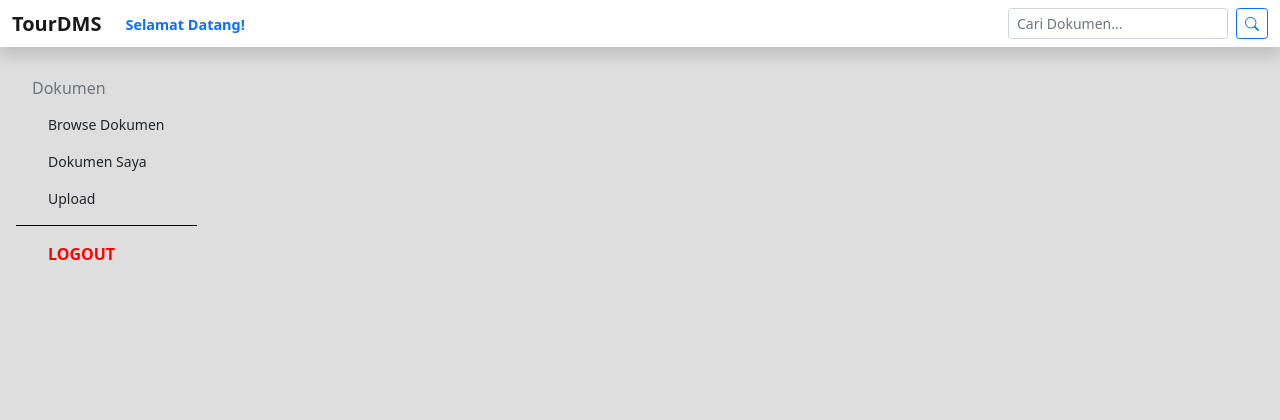
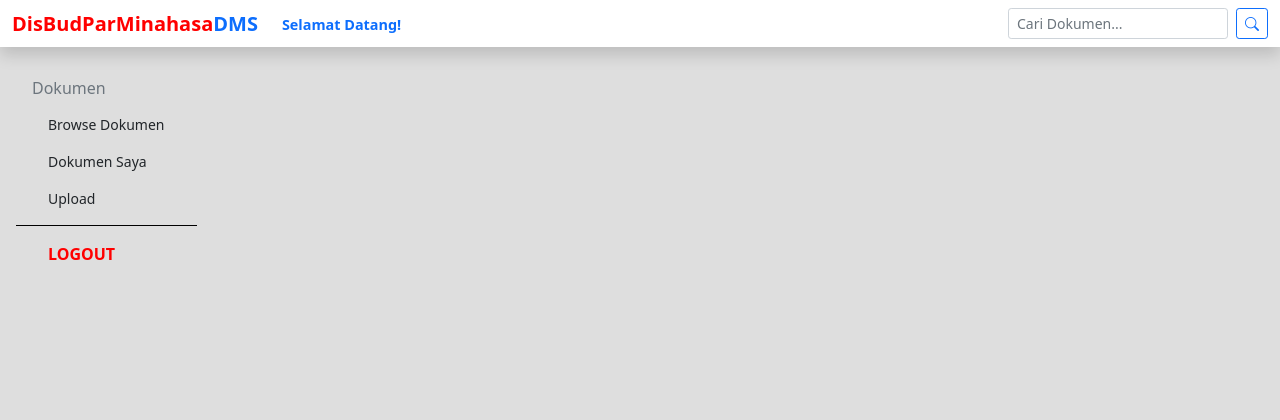
Before and after one commit to Rikkii1049/tourDMS, a Python web app: template templates/index.html in a window 1280 px wide. Shown: the top 420 px of the page. Run offline with Jinja, Linux system fonts and the light colour scheme; the template is opened without the code that fills it, so the values that code supplies are empty; some libraries are stand-ins or nearby versions.

Commit message:
change title color

```diff
--- a/templates/index.html
+++ b/templates/index.html
@@ -6,7 +6,7 @@
     <link href="https://cdn.jsdelivr.net/npm/bootstrap@5.0.2/dist/css/bootstrap.min.css" rel="stylesheet" integrity="sha384-EVSTQN3/azprG1Anm3QDgpJLIm9Nao0Yz1ztcQTwFspd3yD65VohhpuuCOmLASjC" crossorigin="anonymous">
     <link rel="stylesheet" href="https://cdn.jsdelivr.net/npm/bootstrap-icons@1.12.1/font/bootstrap-icons.min.css">
     <link href="../static/css/main.css" rel="stylesheet">
-    <title>TourDMS</title>
+    <title>DisBudParMinahasaDMS</title>
     <style>
     .sticky-button {
       position: fixed;
@@ -30,7 +30,7 @@
 <body>
   <nav class="navbar navbar-expand-lg navbar-light shadow" style="background-color: white;">
     <div class="container-fluid">
-      <strong><a class="navbar-brand" href="{{ url_for('index') }}">TourDMS</a></strong>
+      <strong><a class="navbar-brand" href="{{ url_for('index') }}"><span style="color: red;">DisBudParMinahasa</span><span style="color: #0d6efd;">DMS</span></a></strong>
       <div class="d-none d-lg-block d-xl-none collapse navbar-collapse" id="navbarSupportedContent">
         <ul class="navbar-nav me-auto mb-lg-0">
           <li class="nav-item ps-2">
```
